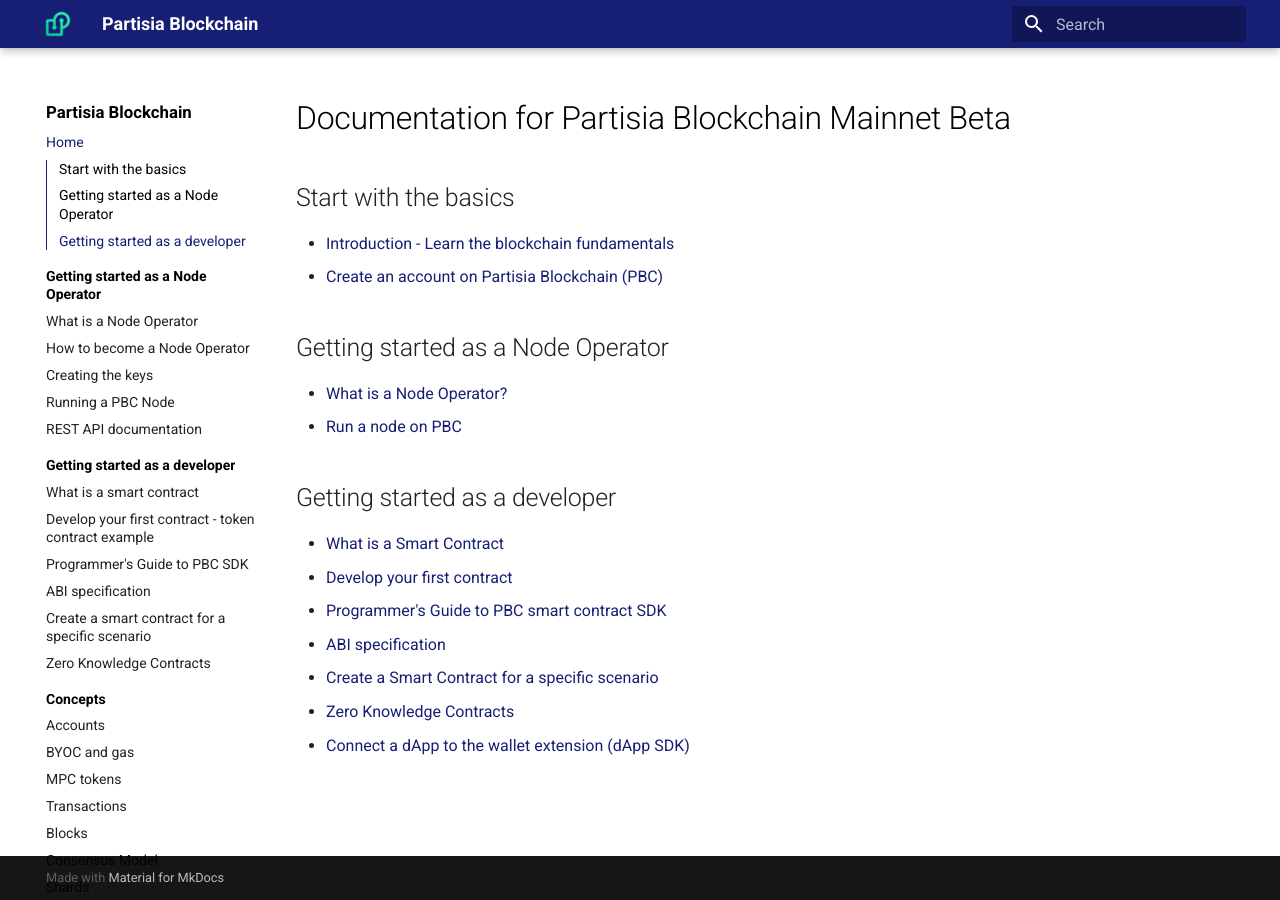
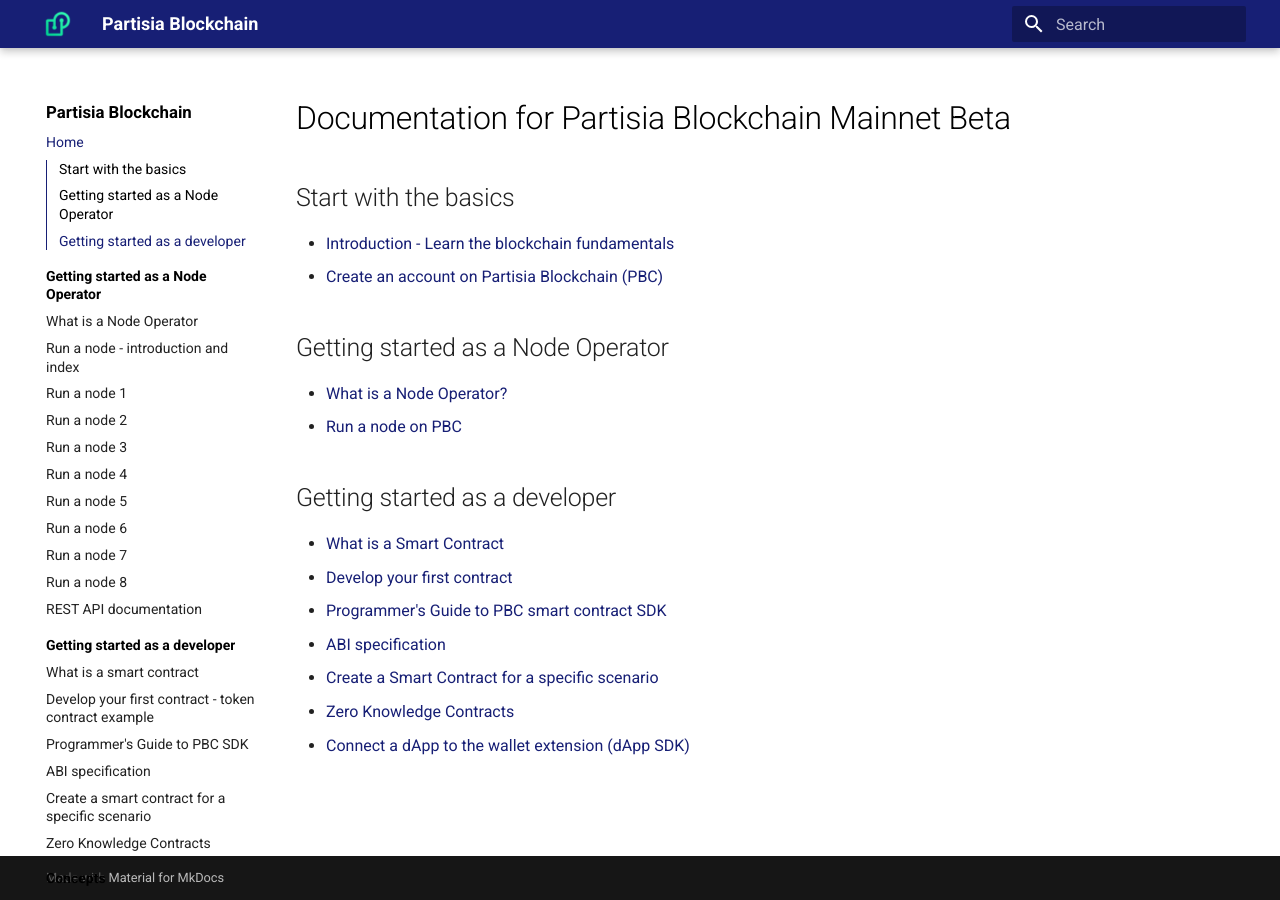
Before and after one commit to 0xSero/partisia-docs, an MkDocs documentation site: the page built from docs/index.md, in a window 1280 px wide. Built offline with MkDocs 1.6.1 and Material for MkDocs 9.7.7, drawn with Linux system fonts in a browser that asks for light colours; a script that is not in the unit is left out.

Commit message:
Structural changes

```diff
--- a/mkdocs.yml
+++ b/mkdocs.yml
@@ -3,9 +3,15 @@
   - Home: index.md
   - Getting started as a Node Operator:
       What is a Node Operator: whatisano.md
-      How to become a Node Operator: operator-0-introduction.md
-      Creating the keys: operator-6-keys.md
-      Running a PBC Node: operator-7-bp.md
+      Run a node - introduction and index: operator-0-introduction.md
+      Run a node 1: operator-1-specs.md
+      Run a node 2: operator-2-reader.md
+      Run a node 3: operator-3-vps.md
+      Run a node 4: operator-4-security.md
+      Run a node 5: operator-5-reader-vps.md
+      Run a node 6: operator-6-keys.md
+      Run a node 7: operator-7-bp.md
+      Run a node 8: operator-8-registration.md
       REST API documentation: rest
   - Getting started as a developer:
       What is a smart contract: contract-development.md
```
